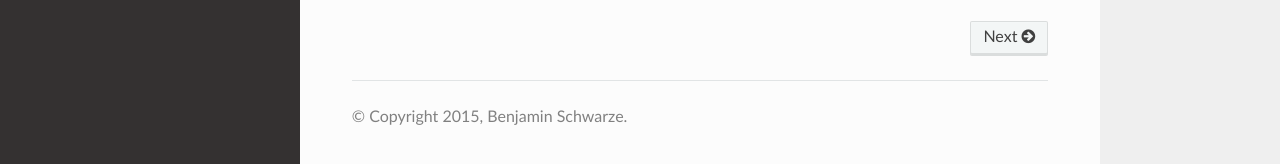
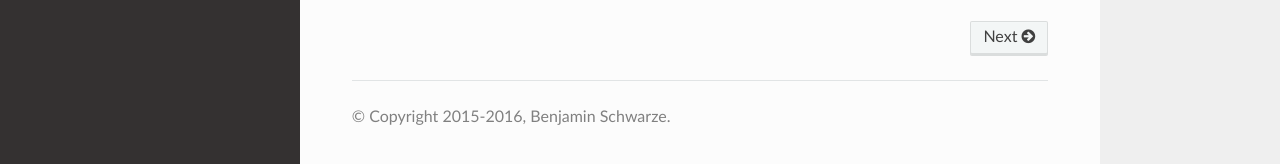
Before and after one commit to goodplay/goodplay, a Sphinx documentation site: the page built from docs/source/index.rst, in a window 1280 px wide and 900 px high, scrolled down 2160 px. Shown: the part 733-897 px from the top of the window. Built offline with Sphinx 7.4.7 and the Read the Docs theme 2.0.0, drawn with Linux system fonts in a browser that asks for light colours.

Commit message:
update copyright

```diff
--- a/docs/source/conf.py
+++ b/docs/source/conf.py
@@ -47,7 +47,7 @@ master_doc = 'index'
 
 # General information about the project.
 project = u'goodplay'
-copyright = u'2015, Benjamin Schwarze'
+copyright = u'2015-2016, Benjamin Schwarze'
 author = u'Benjamin Schwarze'
 
 # The version info for the project you're documenting, acts as replacement for
```
Also changed, not shown: 1 other file.
